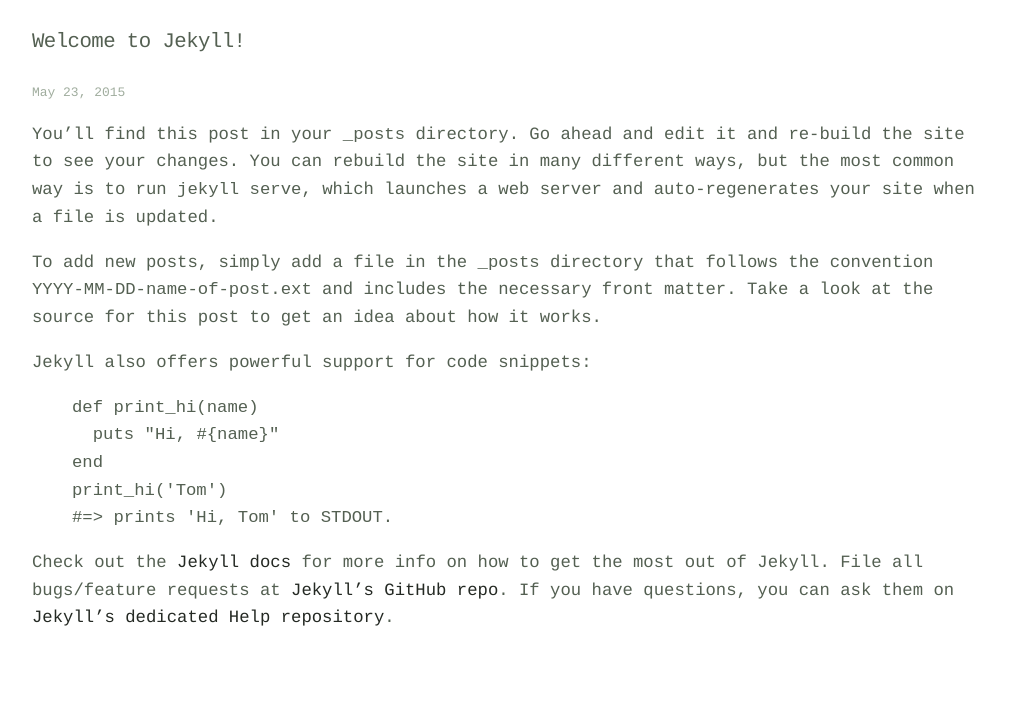
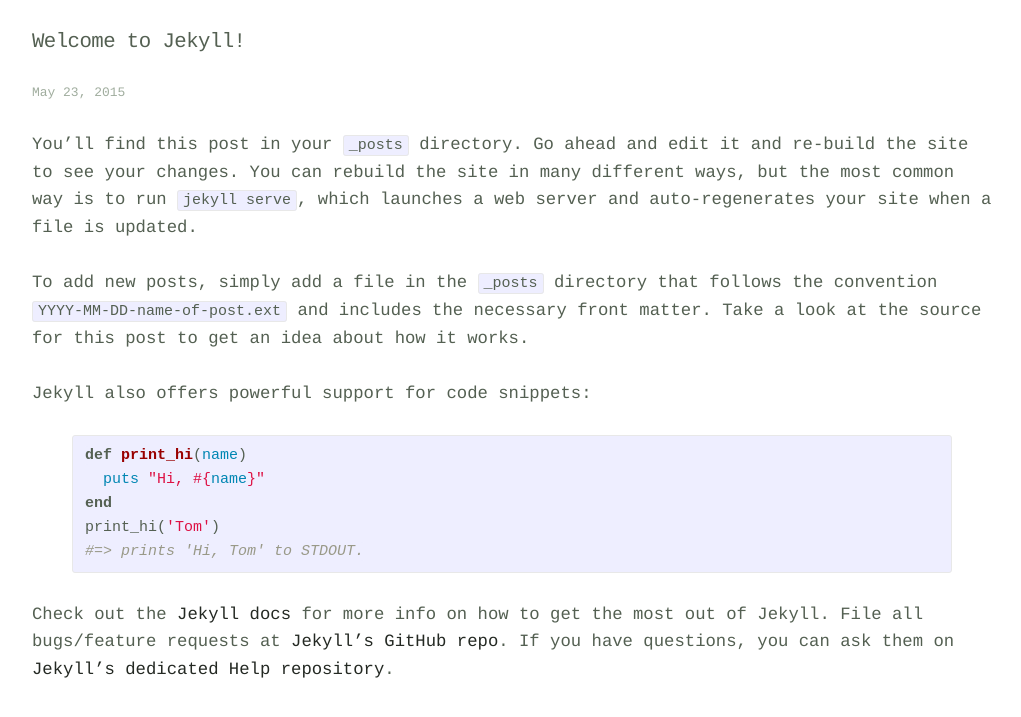
Before and after one commit to ezmiller/humanscode, a Jekyll site: the page built from _posts/2015-05-23-welcome-to-jekyll.markdown, in a window 1280 px wide. Shown: the top 717 px of the page, without its empty margins (128-1149 px from the left). Built offline with Jekyll 4.4.1, drawn with Linux system fonts in a browser that asks for light colours.

Commit message:
Misc modifications to styles

```diff
--- a/_sass/_syntax-highlighting.scss
+++ b/_sass/_syntax-highlighting.scss
@@ -3,7 +3,8 @@
  */
 .highlight {
     background: #fff;
-    @extend %vertical-rhythm;
+    margin-top: 1.6em;
+    margin-bottom: 1.6em;
 
     .c     { color: #998; font-style: italic } // Comment
     .err   { color: #a61717; background-color: #e3d2d2 } // Error
--- a/css/main.scss
+++ b/css/main.scss
@@ -3,12 +3,10 @@
 ---
 @charset "utf-8";
 
-
 // Import partials from `sass_dir` (defaults to `_sass`)
-@import
-        "normalize",
-        "grid"
-;
+@import "normalize",
+        "grid",
+        "syntax-highlighting";
 
 /* Variables
 –––––––––––––––––––––––––––––––––––––––––––––––––– */
@@ -18,9 +16,11 @@
 $base-font-size:   1.5rem;
 $small-font-size:  $base-font-size * 0.875;
 $base-line-height: 1.6;
-$spacing-unit:     30px;
 
 $primary-font-color: #546052;
+$grey-color:       #828282;
+$grey-color-light: lighten($grey-color, 40%);
+$grey-color-dark:  darken($grey-color, 25%);
 
 $bigger-than-mobile: 600px;
 
@@ -58,6 +58,10 @@
   margin-top: 1.5em;
   margin-bottom: 1.5em;
 }
+p {
+  margin-top: 1.6em;
+  margin-bottom: 1.6em;
+}
 
   /* Links
 –––––––––––––––––––––––––––––––––––––––––––––––––– */
@@ -86,6 +90,32 @@
   font-size: 90%; }
 li {
   margin-bottom: 1rem; }
+
+/* Code
+–––––––––––––––––––––––––––––––––––––––––––––––––– */
+
+pre,
+code {
+    font-size: 15px;
+    border: 1px solid $grey-color-light;
+    border-radius: 3px;
+    background-color: #eef;
+}
+
+code {
+    padding: 1px 5px;
+}
+
+pre {
+    padding: 8px 12px;
+    overflow-x: auto;
+
+    > code {
+        border: 0;
+        padding-right: 0;
+        padding-left: 0;
+    }
+}
 
 /* Layout
 –––––––––––––––––––––––––––––––––––––––––––––––––– */
```
